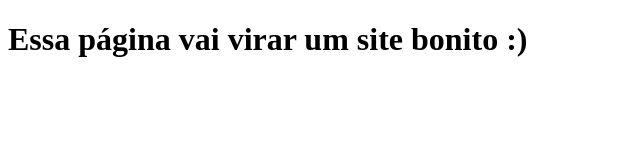
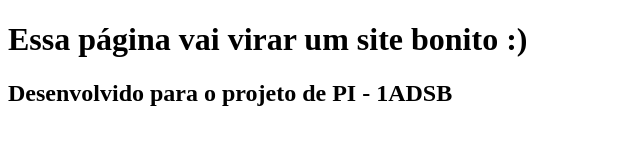
Before and after one commit to miniguiti/site-institucional-ads-b-2020-2, a plain HTML site: page index.html in a window 1280 px wide. Shown: the whole page, without its empty margins (0-640 px from the left). Drawn offline with Linux system fonts and the light colour scheme.

Commit message:
adicionei h2 no index

```diff
--- a/index.html
+++ b/index.html
@@ -1,11 +1,15 @@
 <!DOCTYPE html>
 <html lang="en">
+
 <head>
     <meta charset="UTF-8">
     <meta name="viewport" content="width=device-width, initial-scale=1.0">
     <title>Site institucional</title>
 </head>
+
 <body>
     <h1>Essa página vai virar um site bonito :)</h1>
+    <h2>Desenvolvido para o projeto de PI - 1ADSB</h2>
 </body>
+
 </html>
```
